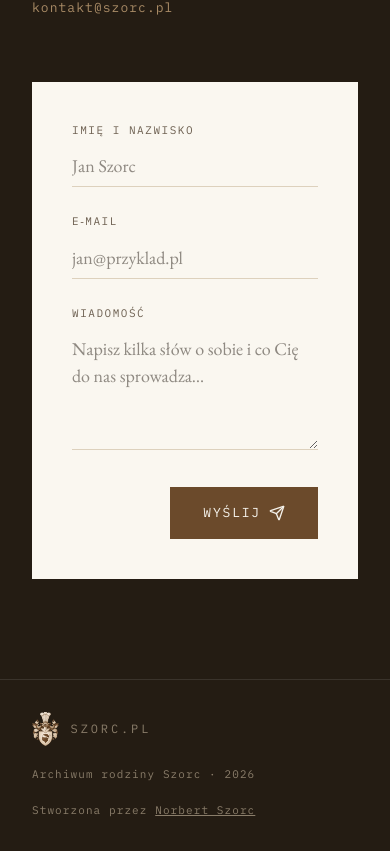
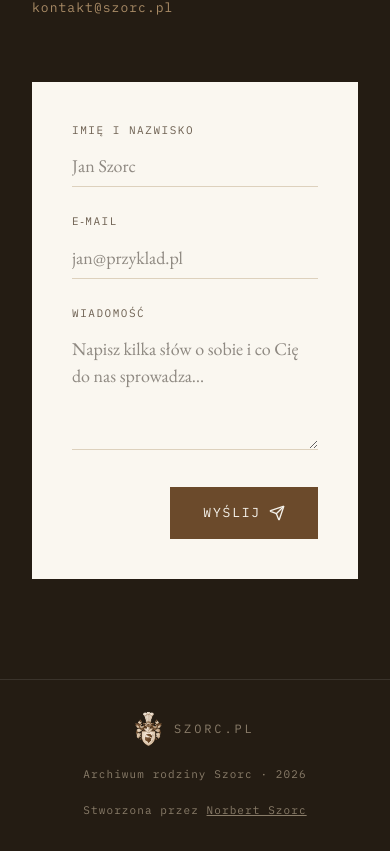
Before and after one commit to Szorcu/szorcfamily, a Next.js app: page / in a window 390 px wide. Shown: the part 7826-8677 px from the top of the page. Built offline with nearby package versions, Linux system fonts and the light colour scheme.

Commit message:
Fixed footer responsiveness

```diff
--- a/src/components/organisms/Footer/Footer.tsx
+++ b/src/components/organisms/Footer/Footer.tsx
@@ -4,7 +4,7 @@ import Image from "next/image";
 export const Footer = () => {
   return (
     <footer className="bg-ink border-t border-white/10">
-      <div className="mx-auto flex max-w-[1120px] flex-wrap items-center justify-between gap-5 p-8">
+      <div className="mx-auto flex max-w-[1120px] flex-col items-center gap-5 p-8 text-center md:flex-row md:justify-between md:text-left">
         <a href="#top" className="flex items-center gap-3 no-underline">
           <Image src={herbMoraMono} alt="Szorc" className="h-[34px] w-auto" />
           <span className="font-mono text-xs tracking-[0.24em] text-[#8a7d6a]">
```
